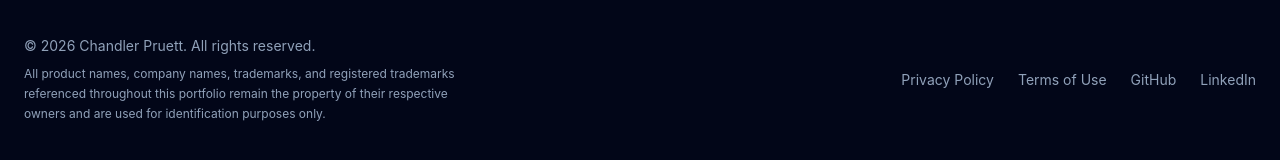
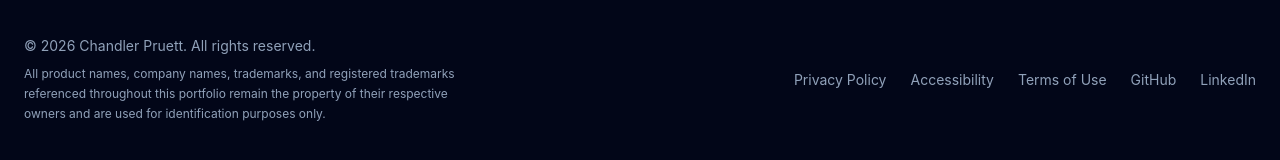
Before and after one commit to CPruett24/portfolio-website, a Next.js app: page / in a window 1280 px wide. Shown: the part 9329-9489 px from the top of the page. Built offline with nearby package versions, Linux system fonts and the light colour scheme.

Commit message:
Update Footer.tsx

```diff
--- a/src/components/layout/Footer.tsx
+++ b/src/components/layout/Footer.tsx
@@ -39,6 +39,13 @@ export default function Footer() {
           </Link>
 
           <Link
+            href="/accessibility"
+            className={`transition hover:text-cyan-400 ${focusClasses}`}
+          >
+            Accessibility
+          </Link>
+
+          <Link
             href="/terms"
             className={`transition hover:text-cyan-400 ${focusClasses}`}
           >
```
